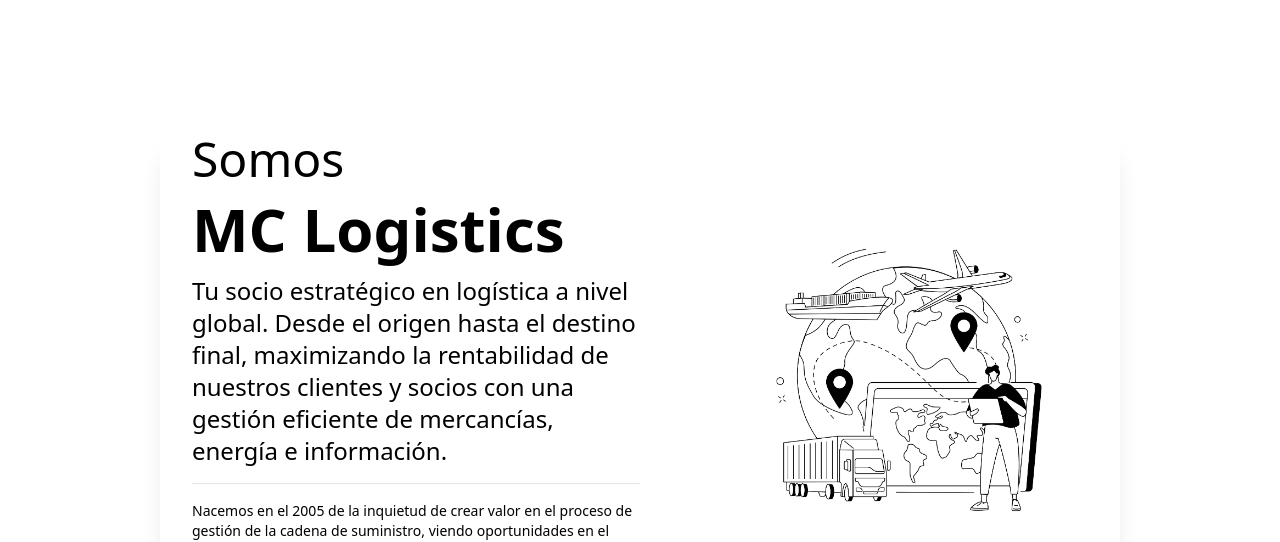
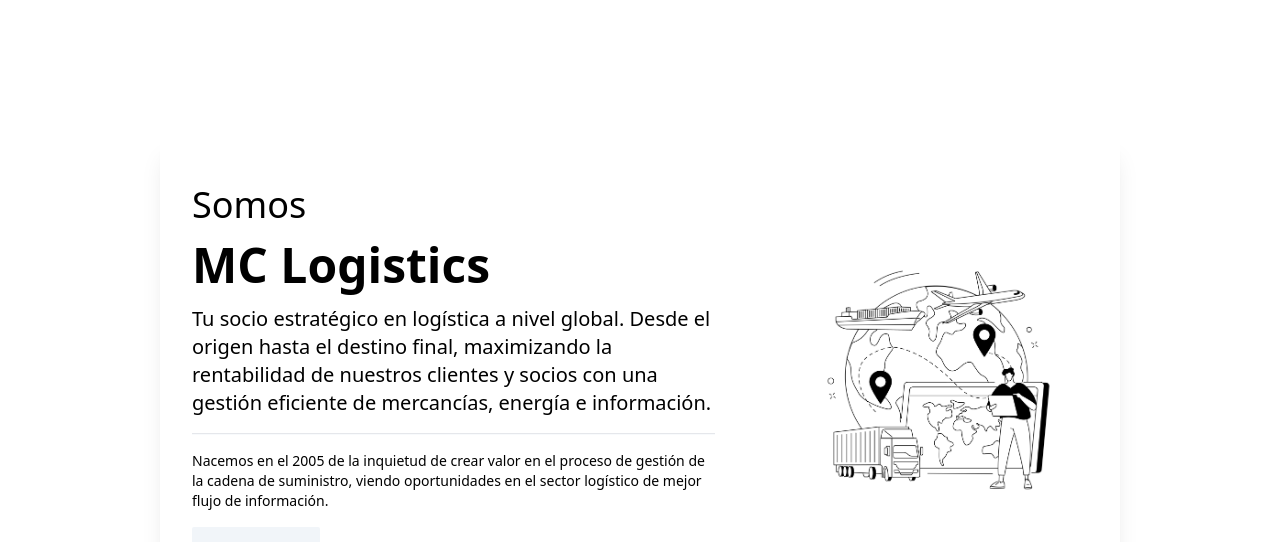
Before and after one commit to MarioRVinasLuciano/mclogsweb, a React (Create React App) app: page / in a window 1280 px wide. Shown: the part 820-1362 px from the top of the page. Built offline with nearby package versions, Linux system fonts and the light colour scheme; the HTML template or start-up script is replaced by a standard one.

Commit message:
arregle somos

```diff
--- a/src/Pages/Home.jsx
+++ b/src/Pages/Home.jsx
@@ -126,10 +126,10 @@ export default function Homepage() {
                 <div className="flex h-full w-full items-center justify-center py-8">
                     <div className="flex flex-col lg:flex-row items-center justify-center h-2/3 py-12 p-8 rounded-md shadow-xl" data-aos="fade-up">
 
-                        <div className="h-auto lg:w-[50%] w-auto">
-                            <h1 className="text-2xl sm:text-3xl md:text-4xl lg:text-5xl" data-aos="fade-down">Somos</h1>
-                            <h1 className="text-3xl sm:text-4xl md:text-6xl lg:text-6xl font-semibold pt-4" data-aos="fade-up" data-aos-delay="100">MC Logistics</h1>
-                            <p className="py-4 font-thin text-md sm:text-xl md:text-xl lg:text-2xl" data-aos="fade-up" data-aos-delay="200">Tu socio estratégico en logística a nivel global. Desde el origen hasta el destino final, maximizando la rentabilidad de nuestros clientes y socios con una gestión eficiente de mercancías, energía e información.</p>
+                        <div className="h-auto lg:w-[70%] w-auto">
+                            <h1 className="text-2xl sm:text-3xl md:text-4xl lg:text-4xl" data-aos="fade-down">Somos</h1>
+                            <h1 className="text-3xl sm:text-4xl md:text-6xl lg:text-5xl font-semibold pt-4" data-aos="fade-up" data-aos-delay="100">MC Logistics</h1>
+                            <p className="py-4 font-thin text-md sm:text-xl md:text-xl lg:text-xl" data-aos="fade-up" data-aos-delay="200">Tu socio estratégico en logística a nivel global. Desde el origen hasta el destino final, maximizando la rentabilidad de nuestros clientes y socios con una gestión eficiente de mercancías, energía e información.</p>
                             <hr className="h-0.5 bg-slate-50" data-aos="fade-up" data-aos-delay="200"/>
                             <p className="py-4 text-sm" data-aos="fade-up" data-aos-delay="300">Nacemos en el 2005 de la inquietud de crear valor en el proceso de gestión de la cadena de suministro, viendo oportunidades en el sector logístico de mejor flujo de información.</p>
                             <button className="h-12 w-32 rounded-sm bg-slate-100 hover:bg-slate-50" data-aos="fade-up" data-aos-delay="400">
```
